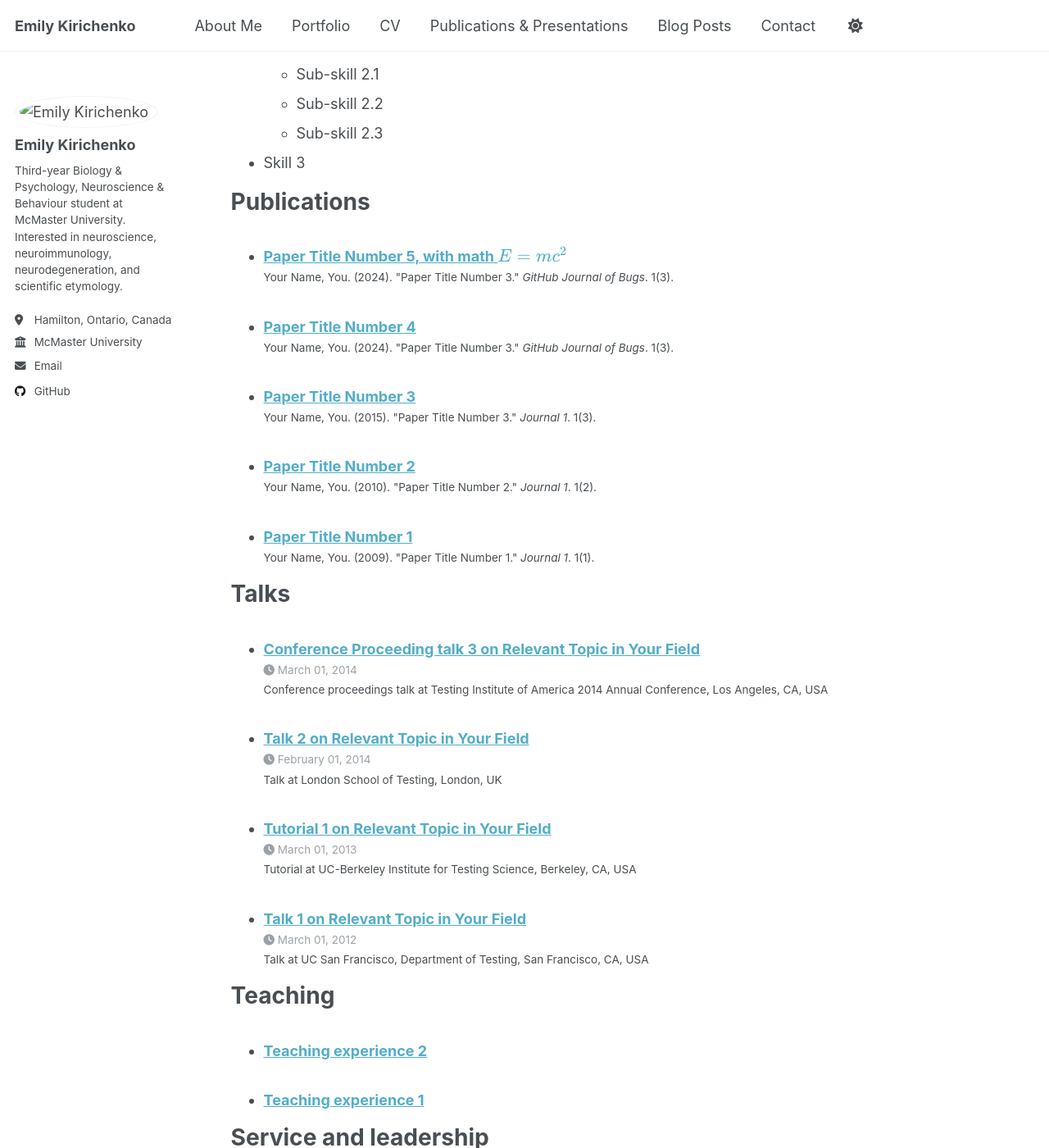
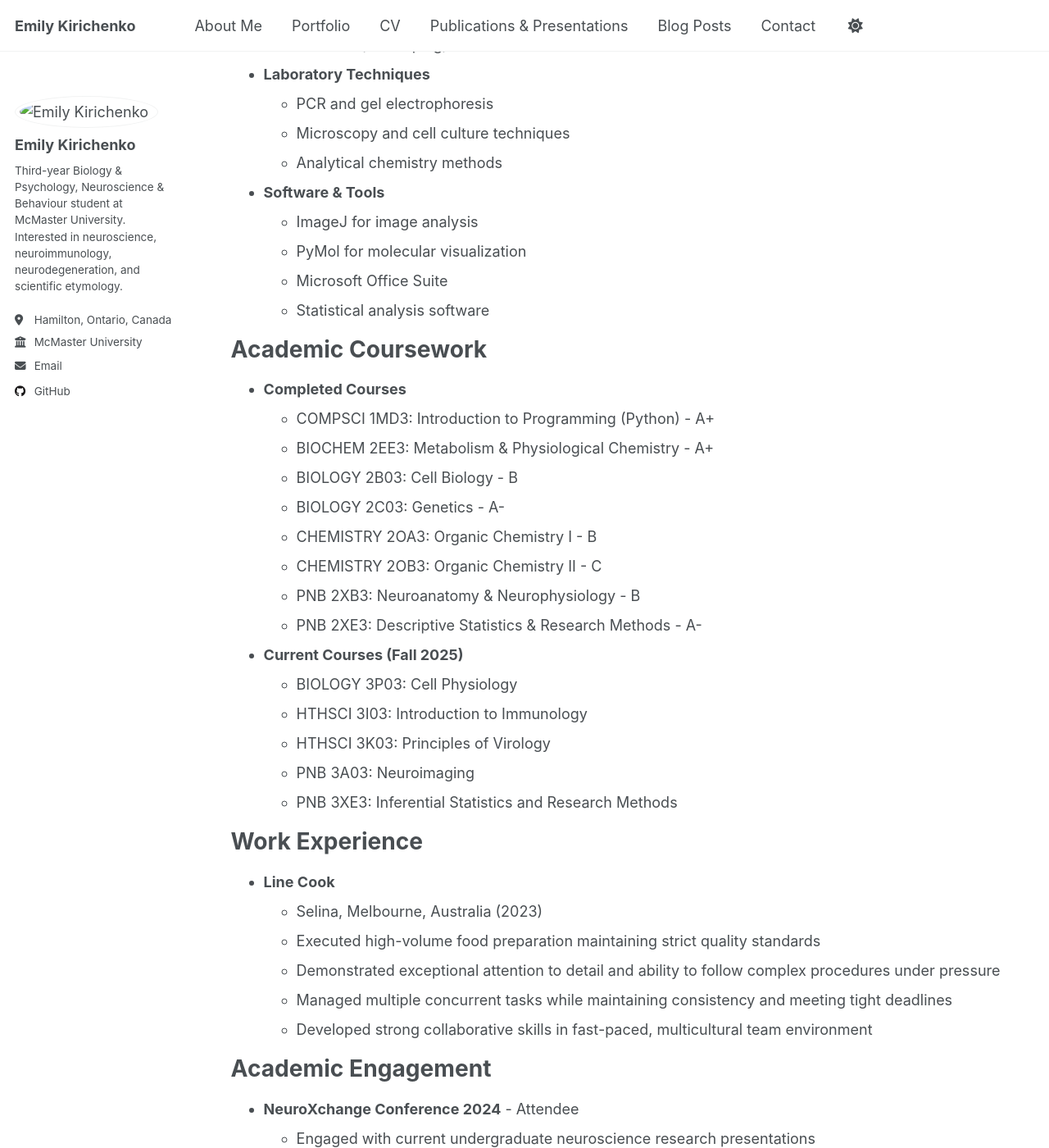
Before and after one commit to emkirichenko/emkirichenko.github.io, a Jekyll site: the page built from _pages/cv.md, in a window 1280 px wide and 1400 px high, scrolled down 850 px. Shown: the whole window at 82% size. Built offline with Jekyll 4.4.1, drawn with Linux system fonts in a browser that asks for light colours; a script that is not in the unit is left out; some of the changed text lies outside the part shown.

Commit message:
Update cv.md

```diff
--- a/_pages/cv.md
+++ b/_pages/cv.md
@@ -11,54 +11,105 @@ redirect_from:
 
 Education
 ======
-* Ph.D in Version Control Theory, GitHub University, 2018 (expected)
-* M.S. in Jekyll, GitHub University, 2014
-* B.S. in GitHub, GitHub University, 2012
+* **Bachelor of Science, Biology and Psychology, Neuroscience & Behaviour Combined Honours**
+  * McMaster University, Hamilton, ON
+  * Expected Graduation: April 2027
+  * Cumulative GPA: 10.0/12.0
+  * Dean's Honour List (Winter 2024)
+  * Faculty of Science Achievement Award (Fall 2023)
 
-Work experience
+* **Concurrent Certificate in Languages of Medicine and Health**
+  * McMaster University, Hamilton, ON
+  * In Progress (Expected completion: April 2027)
+
+Research Interests
 ======
-* Spring 2024: Academic Pages Collaborator
-  * GitHub University
-  * Duties includes: Updates and improvements to template
-  * Supervisor: The Users
+* Computational neuroscience and neuroinformatics
+* Neurodegeneration and neuroimmunology (particularly MS, ALS, Alzheimer's disease)
+* Biomarker discovery and early disease detection
+* Medical etymology and terminology evolution
 
-* Fall 2015: Research Assistant
-  * GitHub University
-  * Duties included: Merging pull requests
-  * Supervisor: Professor Hub
+Technical Skills
+======
+* **Programming Languages**
+  * Python (intermediate)
+  * R (developing)
+  * MATLAB (developing)
+* **Laboratory Techniques**
+  * PCR and gel electrophoresis
+  * Microscopy and cell culture techniques
+  * Analytical chemistry methods
+* **Software & Tools**
+  * ImageJ for image analysis
+  * PyMol for molecular visualization
+  * Microsoft Office Suite
+  * Statistical analysis software
 
-* Summer 2015: Research Assistant
-  * GitHub University
-  * Duties included: Tagging issues
-  * Supervisor: Professor Git
+Academic Coursework
+======
+* **Completed Courses**
+  * COMPSCI 1MD3: Introduction to Programming (Python) - A+
+  * BIOCHEM 2EE3: Metabolism & Physiological Chemistry - A+
+  * BIOLOGY 2B03: Cell Biology - B
+  * BIOLOGY 2C03: Genetics - A-
+  * CHEMISTRY 2OA3: Organic Chemistry I - B
+  * CHEMISTRY 2OB3: Organic Chemistry II - C
+  * PNB 2XB3: Neuroanatomy & Neurophysiology - B
+  * PNB 2XE3: Descriptive Statistics & Research Methods - A-
 
-Skills
+* **Current Courses (Fall 2025)**
+  * BIOLOGY 3P03: Cell Physiology
+  * HTHSCI 3I03: Introduction to Immunology
+  * HTHSCI 3K03: Principles of Virology
+  * PNB 3A03: Neuroimaging
+  * PNB 3XE3: Inferential Statistics and Research Methods
+
+Work Experience
 ======
-* Skill 1
-* Skill 2
-  * Sub-skill 2.1
-  * Sub-skill 2.2
-  * Sub-skill 2.3
-* Skill 3
+* **Line Cook**
+  * Selina, Melbourne, Australia (2023)
+  * Executed high-volume food preparation maintaining strict quality standards
+  * Demonstrated exceptional attention to detail and ability to follow complex procedures under pressure
+  * Managed multiple concurrent tasks while maintaining consistency and meeting tight deadlines
+  * Developed strong collaborative skills in fast-paced, multicultural team environment
 
-Publications
+Academic Engagement
 ======
-  <ul>{% for post in site.publications reversed %}
-    {% include archive-single-cv.html %}
-  {% endfor %}</ul>
+* **NeuroXchange Conference 2024** - Attendee
+  * Engaged with current undergraduate neuroscience research presentations
+  * Networked with fellow students and researchers in the field
 
-Talks
+Languages
 ======
-  <ul>{% for post in site.talks reversed %}
-    {% include archive-single-talk-cv.html  %}
-  {% endfor %}</ul>
+* **English** - Fluent
+* **Russian** - Fluent
+* **Hebrew** - Native
 
-Teaching
+Academic Projects
 ======
-  <ul>{% for post in site.teaching reversed %}
-    {% include archive-single-cv.html %}
-  {% endfor %}</ul>
+* **Medical Terminology Research** (Ongoing)
+  * Investigating etymology and evolution of scientific terminology
+  * Developing multilingual perspective on medical language development
+  * Creating educational resources for etymology-based learning
 
-Service and leadership
+* **Computational Skills Development** (Ongoing)
+  * Academic and self-directed learning in R and Python for statistical analysis
+  * Building portfolio of interdisciplinary programming projects
+  * Preparing for MATLAB applications in neuroimaging analysis
+
+Professional Development
 ======
-* Currently signed in to 43 different slack teams
+* Active engagement with current neuroscience literature
+* Regular participation in academic conferences and seminars
+* Continuous skill development in programming and data analysis
+* Science communication and academic writing experience
+
+Career Objectives
+======
+* Graduate studies in neuroscience (cellular/computational focus)
+* Research focus on neurodegenerative/neuroimmunological disease biomarkers
+* Development of early detection methods for neurological disorders
+
+---
+
+*Last updated: July 2025*
```
